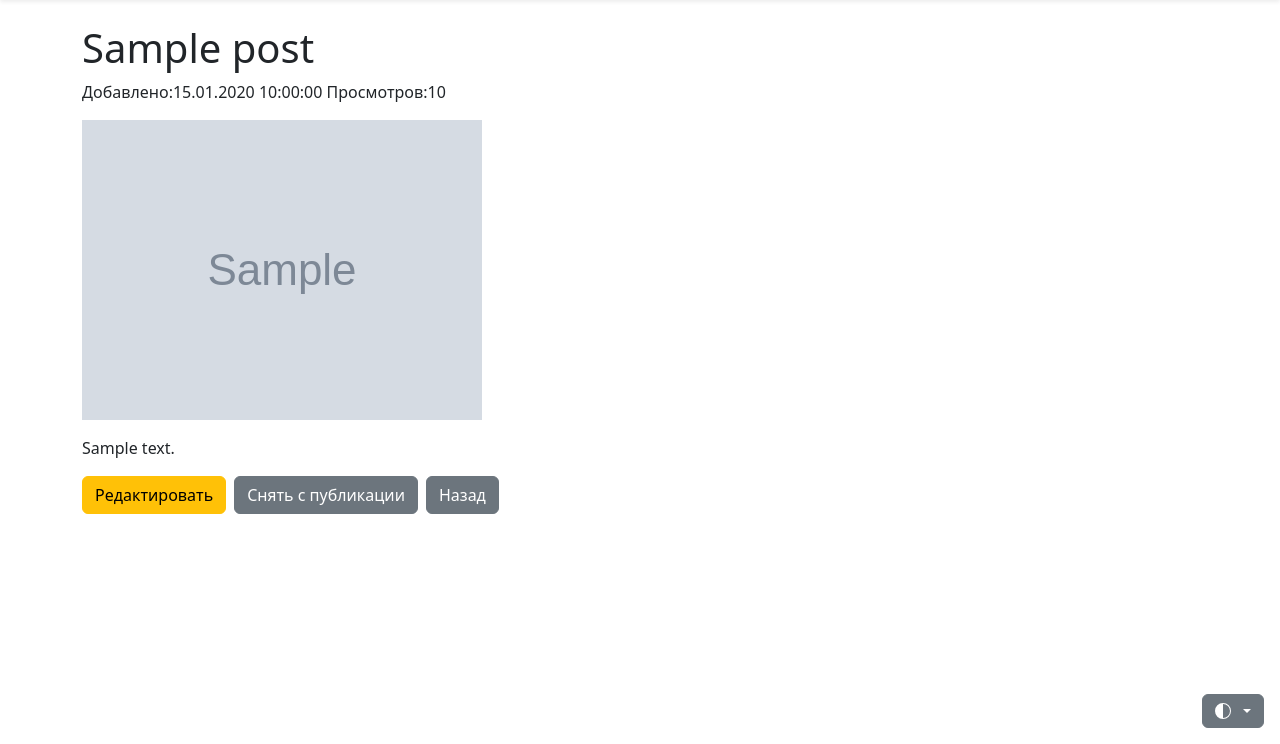
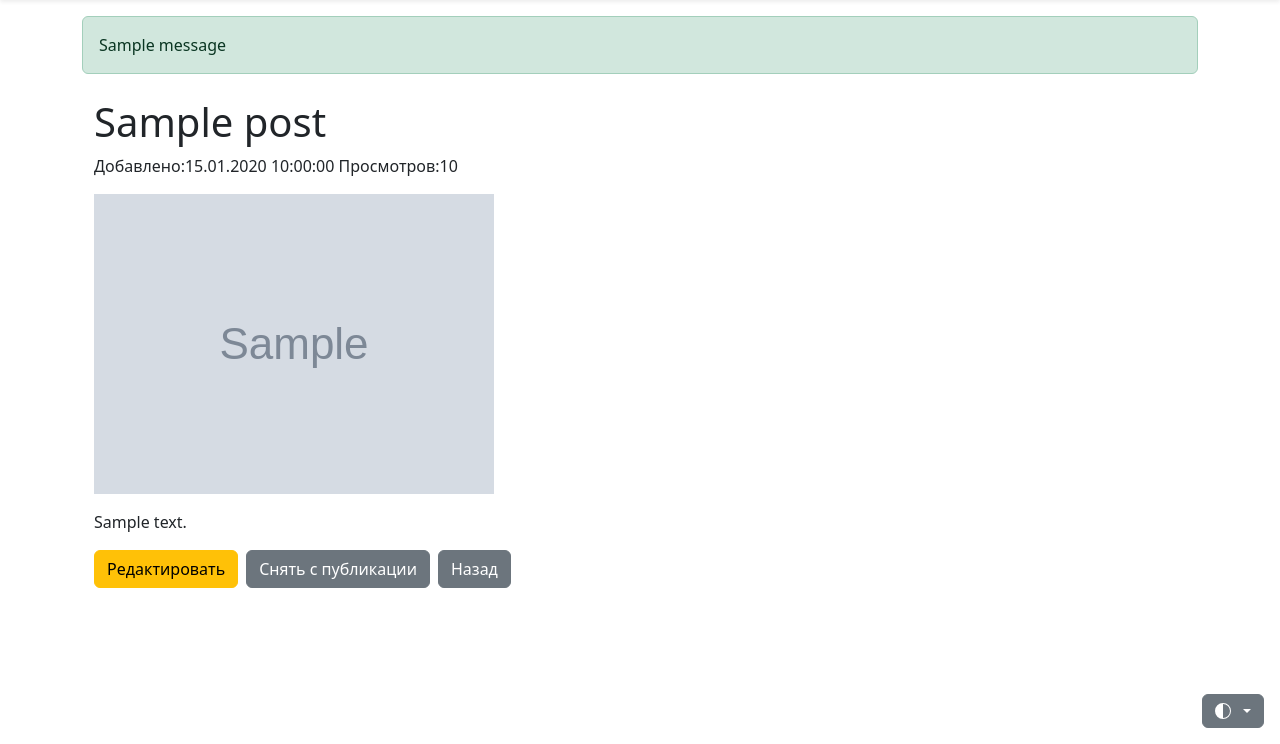
Before and after one commit to botnbot/django_ishop, a Django app: page /blog/post/1/ in a window 1280 px wide. Shown: the part 56-800 px from the top of the page. Run offline with Django 5.2, Linux system fonts and the light colour scheme; a user stored in the database is signed in; tables that the repository leaves empty hold one stand-in row (values such as "Sample post"); grey boxes marked "Sample" are stand-in pictures; one stand-in notice (Sample message) is shown; parts of the project's set-up code (start-up, migrations or seed data) failed here and were passed over; some libraries are stand-ins or nearby versions.

Commit message:
messages added to base.html

```diff
--- a/templates/base.html
+++ b/templates/base.html
@@ -24,7 +24,17 @@
 {% include "includes/theme_toggle.html" %}
 {% include "includes/icons.html" %}
 {% include "includes/menu.html" %}
-<main>
+{% if messages %}
+<div class="container mt-3">
+    {% for message in messages %}
+        <div class="alert alert-{{ message.tags }}">
+            {{ message }}
+        </div>
+    {% endfor %}
+</div>
+{% endif %}
+
+<main class="container mt-4">
     {% block content %}
     {% endblock %}
 </main>
```
